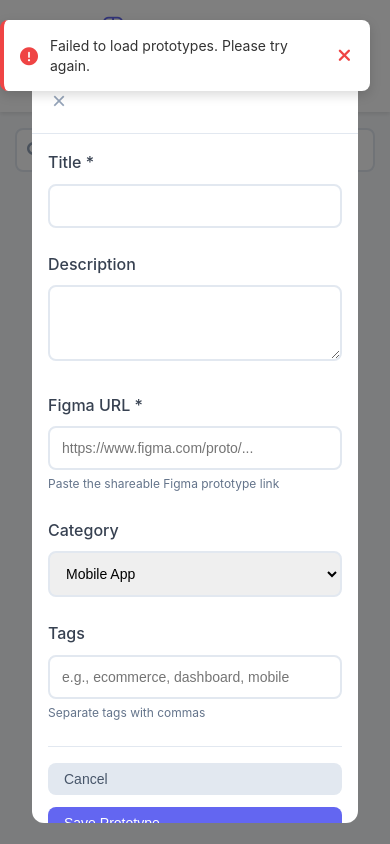
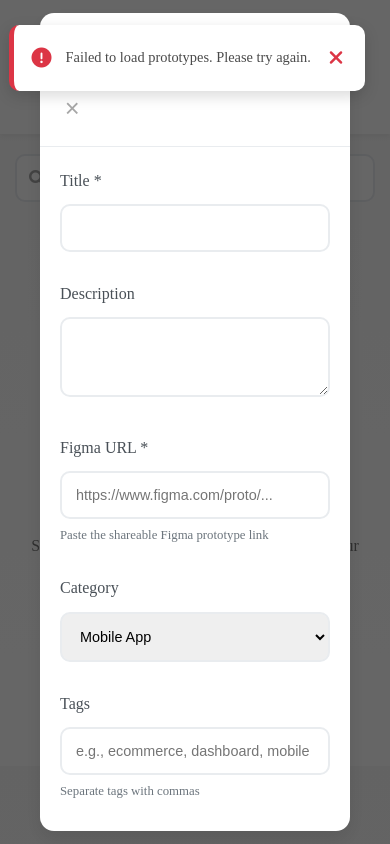
Before and after one commit to ANONYMOUSZED-beep/webdesignrepo, a website: page index.html in a window 390 px wide. Both pictures are taken after typing "Sample" into the empty fields and a click on the button "Add Your First Prototype". Drawn offline with Linux system fonts and the light colour scheme; no server answers.

Commit message:
AI-generated changes via DevStudio

```diff
--- a/css/styles.css
+++ b/css/styles.css
@@ -6,10 +6,13 @@
 }
 
 body {
-    font-family: -apple-system, BlinkMacSystemFont, 'Segoe UI', Roboto, Oxygen, Ubuntu, Cantarell, sans-serif;
-    line-height: 1.6;
-    color: #333;
-    background-color: #f8fafc;
+    font-family: 'Cormorant Garamond', serif; /* Premium font */
+    line-height: 1.7; /* Improved readability */
+    color: #4a4a4a; /* Refined text color */
+    background-color: #f8f8f8; /* Softer background */
+
+    /* Subtle Gradient Background */
+    background: linear-gradient(to bottom, #f8f8f8, #fff);
 }
 
 .container {
@@ -21,7 +24,7 @@ body {
 /* Header */
 .header {
     background: #fff;
-    box-shadow: 0 2px 4px rgba(0,0,0,0.1);
+    box-shadow: 0 3px 5px rgba(0,0,0,0.05); /* Enhanced shadow */
     position: sticky;
     top: 0;
     z-index: 100;
@@ -31,80 +34,82 @@ body {
     display: flex;
     justify-content: space-between;
     align-items: center;
-    padding: 1rem 20px;
+    padding: 1.25rem 20px; /* Increased padding */
 }
 
 .logo {
-    font-size: 1.5rem;
-    font-weight: 700;
-    color: #6366f1;
+    font-size: 1.75rem; /* Larger logo */
+    font-weight: 600;
+    color: #343a40; /* Darker, more sophisticated color */
     display: flex;
     align-items: center;
-    gap: 0.5rem;
+    gap: 0.75rem; /* Adjusted gap */
 }
 
 .logo i {
-    font-size: 1.8rem;
+    font-size: 2rem; /* Larger icon */
 }
 
 /* Buttons */
 .btn {
-    padding: 0.5rem 1rem;
+    padding: 0.625rem 1.25rem; /* Adjusted padding */
     border: none;
-    border-radius: 8px;
-    font-size: 0.875rem;
+    border-radius: 10px; /* Softer corners */
+    font-size: 0.9rem;
     font-weight: 500;
     cursor: pointer;
-    transition: all 0.2s;
+    transition: all 0.2s ease-in-out; /* Smoother transition */
     display: inline-flex;
     align-items: center;
-    gap: 0.5rem;
+    gap: 0.625rem; /* Adjusted gap */
     text-decoration: none;
+    box-shadow: 0 2px 4px rgba(0,0,0,0.08); /* Subtle shadow */
 }
 
 .btn-primary {
-    background: #6366f1;
+    background: #556b2f; /* A muted, earthy green for primary action */
     color: white;
 }
 
 .btn-primary:hover {
-    background: #5855eb;
-    transform: translateY(-1px);
+    background: #4d5d2a;
+    transform: translateY(-2px); /* Slightly more pronounced lift */
+    box-shadow: 0 4px 6px rgba(0,0,0,0.1); /* Enhanced shadow on hover */
 }
 
 .btn-secondary {
-    background: #e2e8f0;
-    color: #475569;
+    background: #e9ecef;
+    color: #525252; /* Darker secondary color */
 }
 
 .btn-secondary:hover {
-    background: #cbd5e1;
+    background: #dee2e6;
 }
 
 .btn-danger {
-    background: #ef4444;
+    background: #dc3545;
     color: white;
 }
 
 .btn-danger:hover {
-    background: #dc2626;
+    background: #c82333;
 }
 
 .btn-small {
-    padding: 0.375rem 0.75rem;
-    font-size: 0.75rem;
+    padding: 0.5rem 1rem; /* Adjusted padding */
+    font-size: 0.8rem;
 }
 
 /* Main Content */
 .main {
-    padding: 2rem 0;
+    padding: 3rem 0; /* Increased padding */
 }
 
 /* Controls Section */
 .controls {
-    margin-bottom: 2rem;
+    margin-bottom: 2.5rem; /* Increased margin */
     display: flex;
-    gap: 1rem;
+    gap: 1.25rem; /* Adjusted gap */
     flex-wrap: wrap;
     align-items: center;
 }
@@ -117,77 +122,79 @@ body {
 
 .search-input {
     width: 100%;
-    padding: 0.75rem 1rem 0.75rem 2.5rem;
-    border: 2px solid #e2e8f0;
-    border-radius: 8px;
-    font-size: 0.875rem;
-    transition: border-color 0.2s;
+    padding: 0.875rem 1.125rem 0.875rem 2.75rem; /* Adjusted padding */
+    border: 2px solid #e9ecef; /* Softer border */
+    border-radius: 10px; /* Softer corners */
+    font-size: 0.9rem;
+    transition: border-color 0.2s ease-in-out;
 }
 
 .search-input:focus {
     outline: none;
-    border-color: #6366f1;
+    border-color: #556b2f; /* Muted green focus color */
+    box-shadow: 0 1px 3px rgba(0,0,0,0.1); /* Subtle shadow on focus */
 }
 
 .search-icon {
     position: absolute;
-    left: 0.75rem;
+    left: 0.875rem; /* Adjusted position */
     top: 50%;
     transform: translateY(-50%);
-    color: #94a3b8;
+    color: #a7a7a7; /* Refined icon color */
 }
 
 .filters {
     display: flex;
-    gap: 0.75rem;
+    gap: 1rem; /* Adjusted gap */
     flex-wrap: wrap;
 }
 
 .filter-select {
-    padding: 0.75rem 1rem;
-    border: 2px solid #e2e8f0;
-    border-radius: 8px;
-    font-size: 0.875rem;
+    padding: 0.875rem 1.125rem; /* Adjusted padding */
+    border: 2px solid #e9ecef; /* Softer border */
+    border-radius: 10px; /* Softer corners */
+    font-size: 0.9rem;
     background: white;
     cursor: pointer;
-    transition: border-color 0.2s;
+    transition: border-color 0.2s ease-in-out;
 }
 
 .filter-select:focus {
     outline: none;
-    border-color: #6366f1;
+    border-color: #556b2f; /* Muted green focus color */
+    box-shadow: 0 1px 3px rgba(0,0,0,0.1); /* Subtle shadow on focus */
 }
 
 /* Prototypes Grid */
 .prototypes-grid {
     display: grid;
     grid-template-columns: repeat(auto-fill, minmax(350px, 1fr));
-    gap: 1.5rem;
-    margin-bottom: 2rem;
+    gap: 2rem; /* Increased gap */
+    margin-bottom: 3rem; /* Increased margin */
 }
 
 .prototype-card {
-    background: white;
-    border-radius: 12px;
+    background: #fff;
+    border-radius: 14px; /* Softer corners */
     overflow: hidden;
-    box-shadow: 0 4px 6px rgba(0,0,0,0.05);
-    transition: all 0.3s;
+    box-shadow: 0 5px 15px rgba(0,0,0,0.08); /* Enhanced shadow */
+    transition: transform 0.3s ease-in-out, box-shadow 0.3s ease-in-out; /* Smoother transition */
     cursor: pointer;
 }
 
 .prototype-card:hover {
-    transform: translateY(-4px);
-    box-shadow: 0 8px 25px rgba(0,0,0,0.15);
+    transform: translateY(-5px); /* Slightly more pronounced lift */
+    box-shadow: 0 8px 20px rgba(0,0,0,0.15); /* Enhanced shadow on hover */
 }
 
 .prototype-preview {
-    height: 200px;
-    background: #f1f5f9;
+    height: 220px; /* Increased height */
+    background: #f2f2f2;
     display: flex;
     align-items: center;
     justify-content: center;
-    color: #64748b;
-    font-size: 3rem;
+    color: #777;
+    font-size: 3.25rem; /* Adjusted size */
     position: relative;
     overflow: hidden;
 }
@@ -207,12 +214,12 @@ body {
     left: 0;
     right: 0;
     bottom: 0;
-    background: rgba(255,255,255,0.9);
+    background: rgba(255,255,255,0.9); /* Opaque overlay */
     display: flex;
     align-items: center;
     justify-content: center;
     opacity: 0;
-    transition: opacity 0.2s;
+    transition: opacity 0.3s ease-in-out; /* Smoother transition */
 }
 
 .prototype-card:hover .preview-overlay {
@@ -220,80 +227,80 @@ body {
 }
 
 .prototype-info {
-    padding: 1.25rem;
+    padding: 1.5rem; /* Increased padding */
 }
 
 .prototype-title {
-    font-size: 1.125rem;
+    font-size: 1.25rem; /* Larger title */
     font-weight: 600;
-    margin-bottom: 0.5rem;
-    color: #1e293b;
+    margin-bottom: 0.625rem; /* Adjusted margin */
+    color: #343a40; /* Darker, more sophisticated color */
 }
 
 .prototype-description {
-    color: #64748b;
-    font-size: 0.875rem;
-    margin-bottom: 1rem;
-    line-height: 1.5;
+    color: #6c757d; /* Refined description color */
+    font-size: 0.9rem;
+    margin-bottom: 1.25rem; /* Increased margin */
+    line-height: 1.6;
 }
 
 .prototype-meta {
     display: flex;
     justify-content: space-between;
     align-items: center;
-    margin-bottom: 0.75rem;
+    margin-bottom: 0.875rem; /* Adjusted margin */
 }
 
 .prototype-category {
-    background: #e0e7ff;
-    color: #3730a3;
-    padding: 0.25rem 0.75rem;
-    border-radius: 20px;
-    font-size: 0.75rem;
+    background: #e9ecef;
+    color: #525252; /* Darker category color */
+    padding: 0.375rem 0.875rem; /* Adjusted padding */
+    border-radius: 22px; /* More rounded corners */
+    font-size: 0.8rem;
     font-weight: 500;
 }
 
 .prototype-date {
-    color: #94a3b8;
-    font-size: 0.75rem;
+    color: #868e96; /* Refined date color */
+    font-size: 0.8rem;
 }
 
 .prototype-tags {
     display: flex;
     flex-wrap: wrap;
-    gap: 0.375rem;
+    gap: 0.5rem; /* Adjusted gap */
 }
 
 .tag {
-    background: #f1f5f9;
-    color: #475569;
-    padding: 0.125rem 0.5rem;
-    border-radius: 12px;
-    font-size: 0.75rem;
+    background: #f8f9fa;
+    color: #525252; /* Darker tag color */
+    padding: 0.25rem 0.625rem; /* Adjusted padding */
+    border-radius: 14px; /* More rounded corners */
+    font-size: 0.8rem;
 }
 
 /* Empty State */
 .empty-state {
     text-align: center;
-    padding: 4rem 2rem;
-    color: #64748b;
+    padding: 5rem 2rem; /* Increased padding */
+    color: #777;
 }
 
 .empty-state i {
-    font-size: 4rem;
-    margin-bottom: 1rem;
-    color: #cbd5e1;
+    font-size: 4.5rem; /* Larger icon */
+    margin-bottom: 1.25rem; /* Increased margin */
+    color: #d3d3d3;
 }
 
 .empty-state h3 {
-    font-size: 1.5rem;
-    margin-bottom: 0.5rem;
-    color: #475569;
+    font-size: 1.75rem; /* Larger heading */
+    margin-bottom: 0.75rem; /* Adjusted margin */
+    color: #495057; /* Darker color */
 }
 
 .empty-state p {
-    margin-bottom: 1.5rem;
-    max-width: 400px;
+    margin-bottom: 1.75rem; /* Increased margin */
+    max-width: 450px;
     margin-left: auto;
     margin-right: auto;
 }
@@ -306,149 +313,153 @@ body {
     left: 0;
     width: 100%;
     height: 100%;
-    background: rgba(0,0,0,0.5);
+    background: rgba(0,0,0,0.6); /* Slightly darker backdrop */
     z-index: 1000;
-    animation: fadeIn 0.2s;
+    animation: fadeIn 0.3s ease-in-out;
 }
 
 .modal.active {
     display: flex;
     align-items: center;
     justify-content: center;
-    padding: 2rem;
+    padding: 2.5rem; /* Increased padding */
 }
 
 .modal-content {
-    background: white;
-    border-radius: 12px;
+    background: #fff;
+    border-radius: 14px; /* Softer corners */
     width: 100%;
-    max-width: 500px;
-    max-height: 90vh;
+    max-width: 550px;
+    max-height: 92vh; /* Adjusted height */
     overflow-y: auto;
-    animation: slideIn 0.3s;
+    animation: slideIn 0.4s ease-in-out;
+    box-shadow: 0 8px 20px rgba(0,0,0,0.1);
 }
 
 .modal-large {
-    max-width: 1000px;
+    max-width: 1050px;
 }
 
 .modal-header {
     display: flex;
     justify-content: space-between;
     align-items: center;
-    padding: 1.5rem;
-    border-bottom: 1px solid #e2e8f0;
+    padding: 1.75rem; /* Increased padding */
+    border-bottom: 1px solid #e9ecef;
 }
 
 .modal-header h2 {
-    font-size: 1.25rem;
+    font-size: 1.4rem; /* Larger heading */
     font-weight: 600;
-    color: #1e293b;
+    color: #343a40; /* Darker, more sophisticated color */
 }
 
 .modal-actions {
     display: flex;
-    gap: 0.5rem;
+    gap: 0.75rem; /* Adjusted gap */
     align-items: center;
 }
 
 .close-btn {
     background: none;
     border: none;
-    font-size: 1.5rem;
-    color: #94a3b8;
+    font-size: 1.6rem; /* Larger size */
+    color: #a7a7a7; /* Refined color */
     cursor: pointer;
-    padding: 0.25rem;
+    padding: 0.3rem;
     line-height: 1;
+    transition: color 0.2s ease-in-out;
 }
 
 .close-btn:hover {
-    color: #64748b;
+    color: #6c757d;
 }
 
 .modal-body {
-    padding: 1.5rem;
+    padding: 1.75rem; /* Increased padding */
 }
 
 /* Form */
 .form {
-    padding: 1.5rem;
+    padding: 1.75rem; /* Increased padding */
 }
 
 .form-group {
-    margin-bottom: 1.5rem;
+    margin-bottom: 1.75rem; /* Increased margin */
 }
 
 .form-group label {
     display: block;
-    margin-bottom: 0.5rem;
+    margin-bottom: 0.625rem; /* Adjusted margin */
     font-weight: 500;
-    color: #374151;
+    color: #495057; /* Darker color */
 }
 
 .form-group input,
 .form-group textarea,
 .form-group select {
     width: 100%;
-    padding: 0.75rem;
-    border: 2px solid #e2e8f0;
-    border-radius: 8px;
-    font-size: 0.875rem;
-    transition: border-color 0.2s;
+    padding: 0.875rem;
+    border: 2px solid #e9ecef; /* Softer border */
+    border-radius: 10px; /* Softer corners */
+    font-size: 0.9rem;
+    transition: border-color 0.2s ease-in-out;
 }
 
 .form-group input:focus,
 .form-group textarea:focus,
 .form-group select:focus {
     outline: none;
-    border-color: #6366f1;
+    border-color: #556b2f; /* Muted green focus color */
+    box-shadow: 0 1px 3px rgba(0,0,0,0.1);
 }
 
 .form-group small {
     display: block;
-    margin-top: 0.25rem;
-    color: #64748b;
-    font-size: 0.75rem;
+    margin-top: 0.375rem; /* Adjusted margin */
+    color: #6c757d; /* Refined color */
+    font-size: 0.8rem;
 }
 
 .form-actions {
     display: flex;
-    gap: 0.75rem;
+    gap: 1rem; /* Adjusted gap */
     justify-content: flex-end;
-    padding-top: 1rem;
-    border-top: 1px solid #e2e8f0;
+    padding-top: 1.25rem; /* Increased padding */
+    border-top: 1px solid #e9ecef;
 }
 
 /* Detail Modal */
 .detail-description {
-    margin-bottom: 1rem;
-    color: #64748b;
-    line-height: 1.6;
+    margin-bottom: 1.25rem; /* Increased margin */
+    color: #6c757d; /* Refined color */
+    line-height: 1.7;
 }
 
 .detail-tags {
-    margin-bottom: 1.5rem;
+    margin-bottom: 1.75rem; /* Increased margin */
 }
 
 .detail-tags .tag {
-    margin-right: 0.5rem;
-    margin-bottom: 0.5rem;
+    margin-right: 0.625rem; /* Adjusted margin */
+    margin-bottom: 0.625rem; /* Adjusted margin */
 }
 
 .figma-embed {
-    border: 1px solid #e2e8f0;
-    border-radius: 8px;
+    border: 1px solid #e9ecef; /* Softer border */
+    border-radius: 10px; /* Softer corners */
     overflow: hidden;
+    box-shadow: 0 4px 12px rgba(0, 0, 0, 0.05);
 }
 
 /* Animations */
 @keyframes fadeIn {
-    from { opacity: 0; }
-    to { opacity: 1; }
+    from { opacity: 0; transform: scale(0.95); }
+    to { opacity: 1; transform: scale(1); }
 }
 
 @keyframes slideIn {
-    from { transform: translateY(-20px); opacity: 0; }
+    from { transform: translateY(-25px); opacity: 0; }
     to { transform: translateY(0); opacity: 1; }
 }
 
@@ -456,8 +467,8 @@ body {
 @media (max-width: 768px) {
     .header .container {
         flex-direction: column;
-        gap: 1rem;
-        padding: 1rem 20px;
+        gap: 1.25rem;
+        padding: 1.25rem 20px;
     }
 
     .controls {
@@ -475,21 +486,21 @@ body {
 
     .prototypes-grid {
         grid-template-columns: 1fr;
-        gap: 1rem;
+        gap: 1.25rem;
     }
 
     .modal {
-        padding: 1rem;
+        padding: 1.25rem;
     }
 
     .modal-content {
-        max-height: 95vh;
+        max-height: 97vh;
     }
 
     .modal-header {
-        padding: 1rem;
+        padding: 1.25rem;
         flex-direction: column;
-        gap: 1rem;
+        gap: 1.25rem;
         align-items: flex-start;
     }
 
@@ -498,7 +509,7 @@ body {
     }
 
     .form {
-        padding: 1rem;
+        padding: 1.25rem;
     }
 
     .form-actions {
@@ -512,19 +523,19 @@ body {
     }
 
     .main {
-        padding: 1rem 0;
+        padding: 1.25rem 0;
     }
 
     .empty-state {
-        padding: 2rem 1rem;
+        padding: 2.5rem 1rem;
     }
 
     .empty-state i {
-        font-size: 3rem;
+        font-size: 3.25rem;
     }
 
     .logo {
-        font-size: 1.25rem;
+        font-size: 1.4rem;
     }
 }
 
@@ -535,7 +546,7 @@ body {
     left: 0;
     width: 100%;
     height: 100%;
-    background: rgba(255, 255, 255, 0.9);
+    background: rgba(255, 255, 255, 0.93); /* Adjusted opacity */
     display: flex;
     align-items: center;
     justify-content: center;
@@ -544,79 +555,79 @@ body {
 
 .loading-spinner {
     text-align: center;
-    color: #6366f1;
+    color: #556b2f; /* Muted green loader color */
 }
 
 .loading-spinner i {
-    font-size: 2rem;
-    margin-bottom: 1rem;
+    font-size: 2.25rem; /* Adjusted size */
+    margin-bottom: 1.25rem;
     display: block;
 }
 
 .loading-spinner p {
-    font-size: 1rem;
+    font-size: 1.1rem;
     font-weight: 500;
 }
 
 /* Notifications */
 .notification {
     position: fixed;
-    top: 20px;
-    right: 20px;
-    background: white;
-    border-radius: 8px;
-    box-shadow: 0 4px 12px rgba(0, 0, 0, 0.15);
+    top: 25px;
+    right: 25px;
+    background: #fff;
+    border-radius: 10px;
+    box-shadow: 0 5px 15px rgba(0, 0, 0, 0.15);
     z-index: 1001;
     animation: slideInRight 0.3s ease-out;
-    max-width: 400px;
-    border-left: 4px solid #6366f1;
+    max-width: 420px;
+    border-left: 5px solid #556b2f; /* Muted green border */
 }
 
 .notification-error {
-    border-left-color: #ef4444;
+    border-left-color: #dc3545;
 }
 
 .notification-success {
-    border-left-color: #10b981;
+    border-left-color: #28a745;
 }
 
 .notification-content {
     display: flex;
     align-items: center;
-    padding: 1rem;
-    gap: 0.75rem;
+    padding: 1.125rem;
+    gap: 0.875rem;
 }
 
 .notification-content i {
-    font-size: 1.125rem;
+    font-size: 1.25rem;
     flex-shrink: 0;
 }
 
 .notification-error .notification-content i {
-    color: #ef4444;
+    color: #dc3545;
 }
 
 .notification-success .notification-content i {
-    color: #10b981;
+    color: #28a745;
 }
 
 .notification-content span {
     flex: 1;
-    font-size: 0.875rem;
-    line-height: 1.4;
+    font-size: 0.9rem;
+    line-height: 1.5;
 }
 
 .notification-close {
     background: none;
     border: none;
     cursor: pointer;
-    padding: 0.25rem;
-    color: #94a3b8;
+    padding: 0.3rem;
+    color: #a7a7a7;
     flex-shrink: 0;
 }
 
 .notification-close:hover {
-    color: #64748b;
+    color: #6c757d;
 }
 
 @keyframes slideInRight {
@@ -629,3 +640,6 @@ body {
         opacity: 1;
     }
 }
+
+/* Font Import */
+@import url('https://fonts.googleapis.com/css2?family=Cormorant+Garamond:wght@400;500;600;700&display=swap');
```
